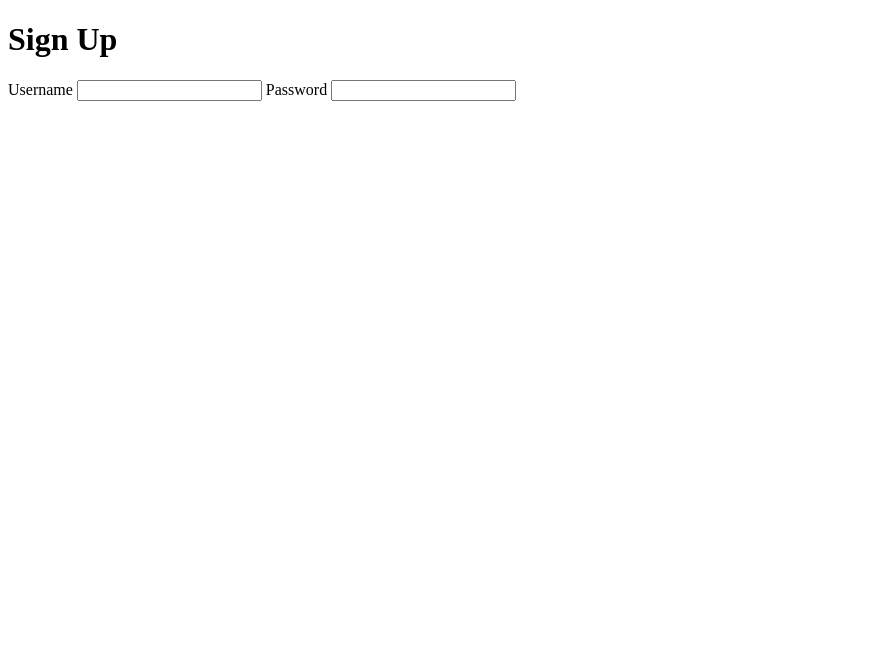
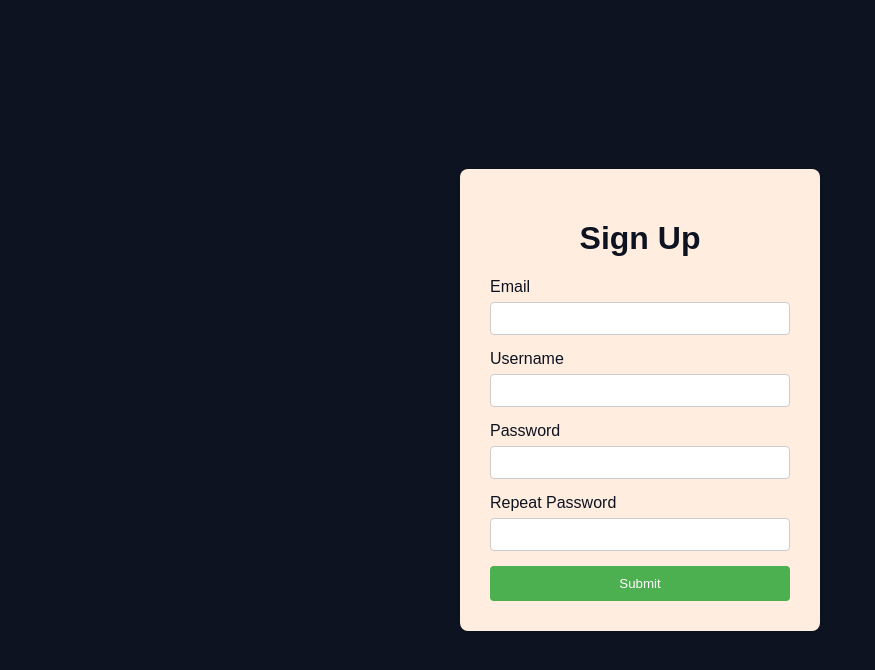
Before and after one commit to StefaniakChristopher/pollerplace, a SvelteKit app in the folder pp-frontend/: page /signup in a window 1280 px wide. Shown: the top 670 px of the page, without its empty margins (0-875 px from the left). Built offline with nearby package versions, Linux system fonts and the light colour scheme.

Commit message:
sign up static elements

```diff
--- a/pp-frontend/package.json
+++ b/pp-frontend/package.json
@@ -8,7 +8,7 @@
 		"preview": "vite preview",
 		"check": "svelte-kit sync && svelte-check --tsconfig ./tsconfig.json",
 		"check:watch": "svelte-kit sync && svelte-check --tsconfig ./tsconfig.json --watch",
-		"test": "cross-env NODE_OPTIONS=--experimental-vm-modules jest src"
+		"test": "cross-env NODE_OPTIONS=--experimental-vm-modules jest  --watch src"
 	},
 	"devDependencies": {
 		"@rollup/plugin-node-resolve": "^15.2.3",
@@ -18,6 +18,7 @@
 		"@sveltejs/vite-plugin-svelte": "^3.0.0",
 		"@testing-library/jest-dom": "^6.1.5",
 		"@testing-library/svelte": "^4.0.5",
+		"@testing-library/user-event": "^14.5.1",
 		"@types/jest": "^29.5.11",
 		"@types/testing-library__jest-dom": "^6.0.0",
 		"cross-env": "^7.0.3",
--- a/pp-frontend/src/routes/signup/+page.svelte
+++ b/pp-frontend/src/routes/signup/+page.svelte
@@ -1,12 +1,79 @@
+<div class="body">
+    <form class="signup-container">
+        <h1>Sign Up</h1>
 
-<h1>Sign Up</h1>
-<form>
-    <label for="usernameInput">Username</label>
-    <input id="usernameInput" name="usernameInput" type="text" />
+        <label for="emailInput">Email</label>
+        <input id="emailInput" name="emailInput" type="text" />
 
-    <label for="passwordInput">Password</label>
-    <input id="passwordInput" name="passwordInput" type="password" />
+        <label for="usernameInput">Username</label>
+        <input id="usernameInput" name="usernameInput" type="text" />
 
-</form>
+        <label for="passwordInput">Password</label>
+        <input id="passwordInput" name="passwordInput" type="password" />
 
-<style></style>
+        <label for="repeatPasswordInput">Repeat Password</label>
+        <input id="repeatPasswordInput" name="repeatPasswordInput" type="password" />
+
+        <button disabled>Submit</button>
+    </form>
+</div>
+
+<style>
+    :global(body) {
+        background-color: #0D1321;
+        font-family: Arial, sans-serif;
+        background-color: #0D1321;
+        justify-content: center;
+        align-items: center;
+        display: flex;
+        height: 100vh;
+        margin: 0;
+        padding: 0;
+    }
+
+    .signup-container {
+        background-color: #FFEDDF;
+        padding: 30px;
+        border-radius: 8px;
+        box-shadow: 0 2px 4px rgba(0, 0, 0, 0.1);
+        width: 300px;
+        align-self: auto;
+    }
+
+    h1 {
+        text-align: center;
+        color: #0D1321;
+    }
+
+    label {
+        display: block;
+        margin-bottom: 6px;
+        color: #0D1321; /* Change label color to green */
+    }
+
+    input[type="text"],
+    input[type="password"] {
+        width: 100%;
+        padding: 8px;
+        margin-bottom: 15px;
+        border: 1px solid #ccc;
+        border-radius: 4px;
+        box-sizing: border-box;
+
+    }
+
+    button {
+        width: 100%;
+        padding: 10px;
+        background-color: #4caf50;
+        color: #fff;
+        border: none;
+        border-radius: 4px;
+        cursor: pointer;
+        transition: background-color 0.3s ease;
+    }
+
+    button:hover {
+        background-color: #45a049;
+    }
+</style>
```
Also changed, not shown: 2 other files (tests, documents, lock files or other folders).
